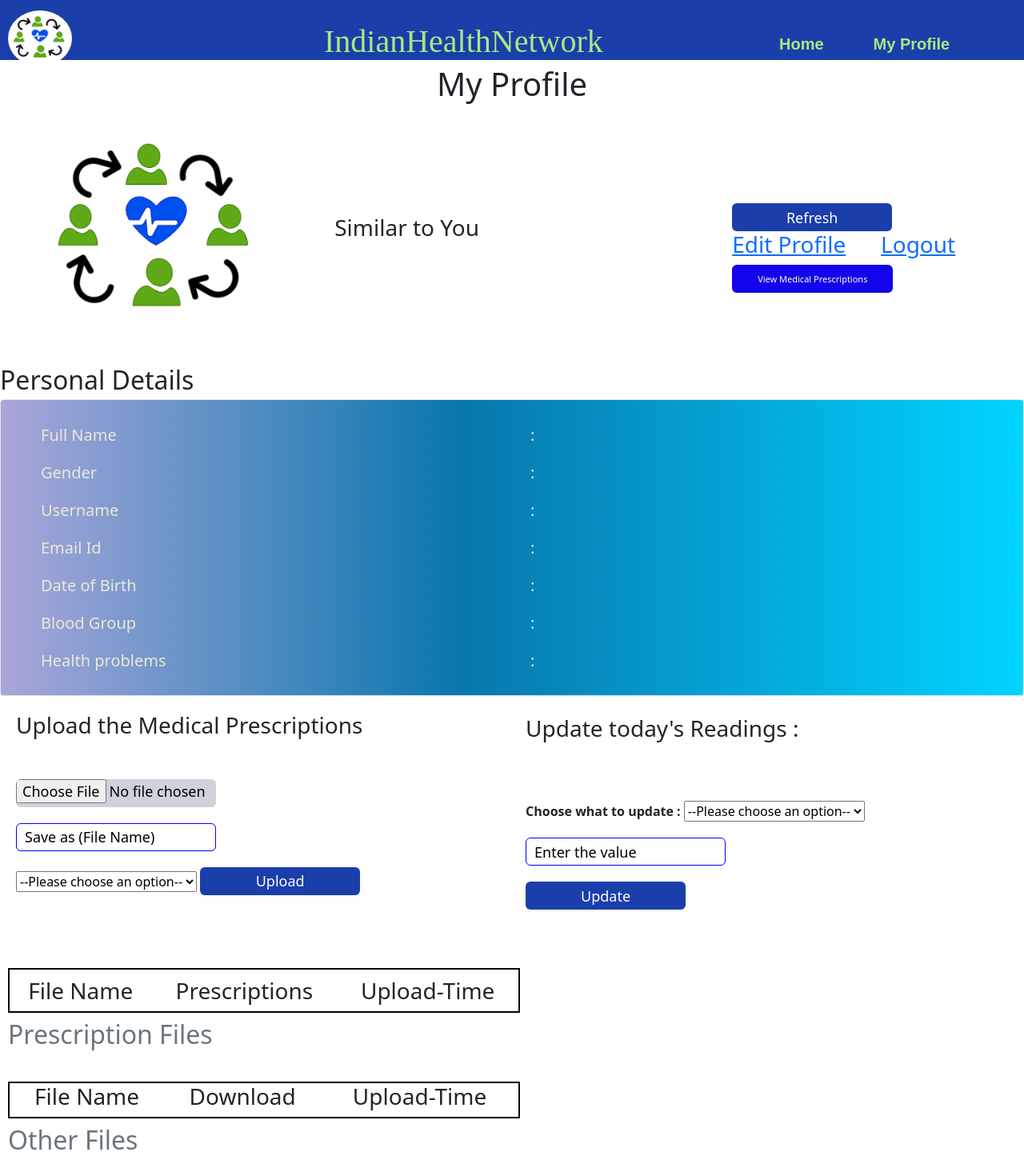
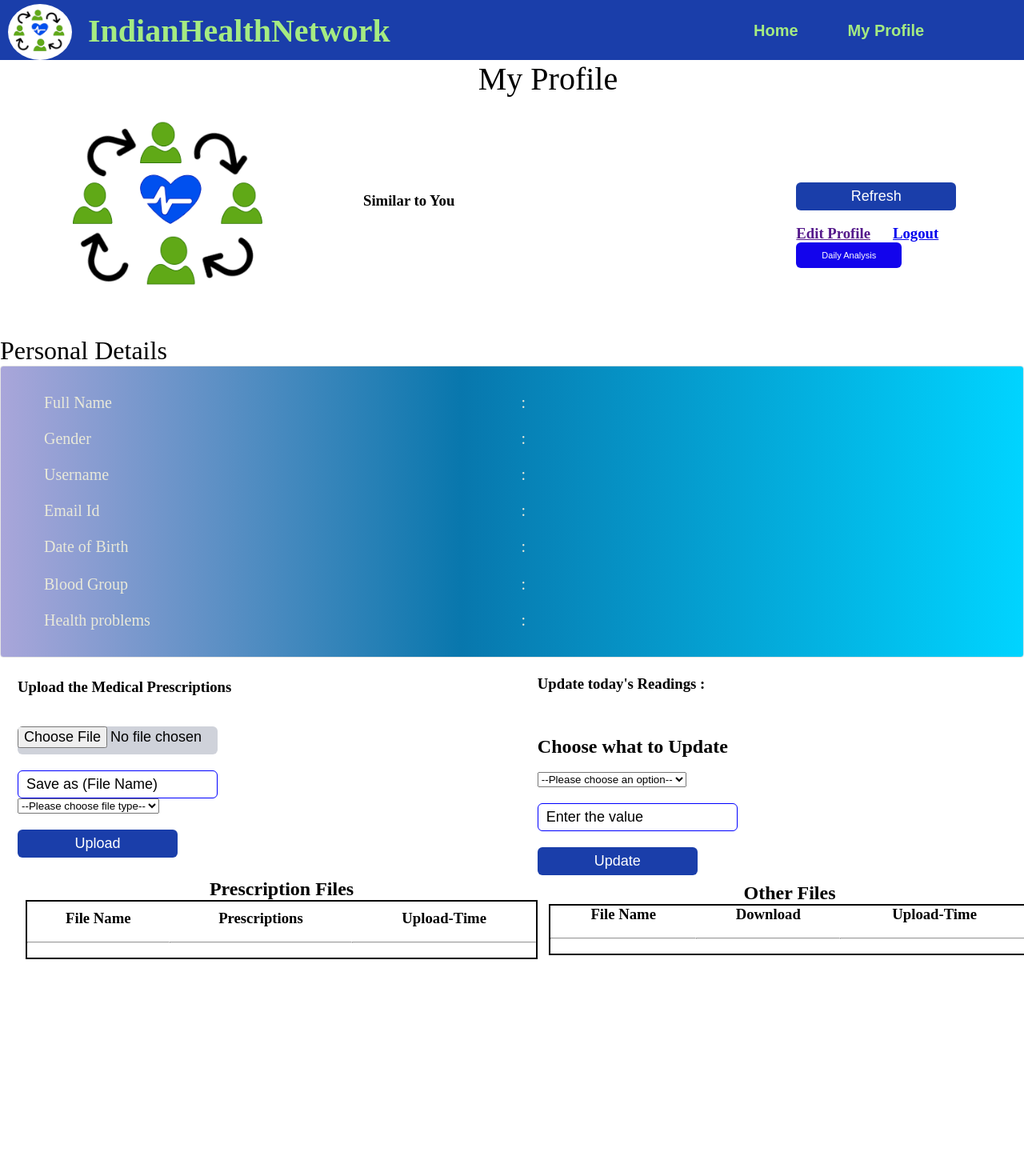
Before and after one commit to Yahid-Basha/symptom-sync, a Django app: page /Data in a window 1280 px wide. Shown: the whole page at 80% size. After the commit the page ends 1199 px from the top, so only its background shows below. Run offline with Django 4.2, Linux system fonts and the light colour scheme.

Commit message:
Update profile.html

```diff
--- a/frontend/templates/profile.html
+++ b/frontend/templates/profile.html
@@ -3,7 +3,7 @@
         <title>Profile | IndianHealthNetwork</title>
         <link rel="icon" href="\static\logo.png" type="image">
         <link rel="stylesheet" type="text/css" href="\static\home.css">
-        <link href="https://cdn.jsdelivr.net/npm/bootstrap@5.2.3/dist/css/bootstrap.min.css" rel="stylesheet" integrity="sha384-rbsA2VBKQhggwzxH7pPCaAqO46MgnOM80zW1RWuH61DGLwZJEdK2Kadq2F9CUG65" crossorigin="anonymous">
+
         <link rel="stylesheet" type="text/css" href="\static\profile.css">
     </head>
     <body>
@@ -28,18 +28,19 @@
                                 <center><img src="/static/logo.png" width="300px" class="profile"></center>
                             </div>
                         </td>
-                        <td>
+                        <td >
                             <table width="400px">
-                                <h3 style="padding:26px ;">Similar to You</h3>
+                                <captio><h3  style="padding:26px ;">Similar to You</h3></captio>
                                 <tr>
                                     <td>
                                         {% for user in usera.cluster_users %}
                                         <h3>{{user}}</h3>
                                         {% endfor %}
                                     </td>
+                                    <br>
                                     <td>
                                         {% for eml in usera.cluster_emails %}
-                                        <h4>{{eml}}</h4>
+                                        <h3>{{eml}}</h3>
                                         {% endfor %}
                                     </td>
                                 </tr>
@@ -51,12 +52,14 @@
                                 <input type="hidden" name="username" value="{{usera.Username}}"><br>
                                 <input type="submit" name="refresh" value="Refresh">
                             </form>
-
+                                        <br>
                                         <a href=""><h3>Edit Profile</a>
                                             &nbsp;&nbsp;&nbsp;&nbsp;
                                         <a href="{% url 'login' %}">Logout</h3></a>
+                                        <button class="button" style="vertical-align:middle"><span>Daily Analysis</span></button>
+
                                     </div>
-                                    <button class="button" onclick="window.location.href= 'https://firebasestorage.googleapis.com/v0/b/indian-health.appspot.com/o/Users%2FTrisha_5%2FPrescriptions%2F11042_2020_10151_Fig2_HTML.png?alt=media&token=f8072fe5-c2f3-4e11-b7fc-711202dd15f5' ">View Medical Prescriptions</button>
+
                         </td>
                     </tr>
                 </table>
@@ -105,6 +108,7 @@
         </table>
         </div>
         <div class="user">
+
             <table width="100%">
                 <tr>
                     <td>
@@ -115,10 +119,11 @@
                         <label><input type="file" name="p_image" id="file" class="inputfile" /></label><br>
                         <input type="text" name="file_name" placeholder="Save as (File Name)"><br>
                         <select name="folder" id="Healthprob-select">
-                            <option value="">--Please choose an option--</option>
+                            <option value="">--Please choose file type--</option>
                             <option value="prescriptions">Prescriptions</option>
                             <option value="Other Files">Other-Files</option>
                         </select>
+                        <br>
                         <input type="submit" value="Upload">
                         </form>
                         <br>
@@ -130,7 +135,8 @@
                         <br>
                         <input type="hidden" name="username" value="{{usera.Username}}"><br>
                         <br>
-                        <label for="Healthprob-select"><b>Choose what to update :</b> </label>
+                        <h2>Choose what to Update</h2>
+                        <br>
                         <select name="readings" id="Healthprob-select">
                             <option value="">--Please choose an option--</option>
                             <option value="Blood Pressure">Blood Pressure</option>
@@ -146,15 +152,19 @@
                     </td>
                 </tr>
             </table>
-            <br>
-        </div>
-        <div>
-                <br>
-                <table  style="border-collapse: collapse; border: 2px solid black; margin-left: 10px; border-radius: 8px; width: 50%;">
+            <table width="100%">
+                <tr>
+              <td>
+                <table  style="border-collapse: collapse; border: 2px solid black; margin-left: 10px; border-radius: 8px; width :100%">
                     <caption><h2>Prescription Files</h2></caption>
                     <tr>
                         <td>
+                        <table>
+                            <tr>
                             <h3 style="text-align:center; padding-top:10px">File Name</h3>
+                            <br>
+                            <hr>
+                            <br>
                             <div class="container">
                                 <div class="row">
                                     {% for i in usera.pfile_names %}
@@ -166,16 +176,22 @@
                                     {% endfor %}
                                 </div>
                             </div>
-
+                        </tr>
+                        </table>
                         </td>
                         <td>
+                        <table>
+                            <tr>
                             <h3 style="text-align:center; padding-top:10px"> Prescriptions</h3>
+                            <br>
+                            <hr>
+                            <br>
                             <div class="container">
                                 <div class="row">
                                     {% for i in usera.prescriptions_urls %}
                                     <div class="col-md-4">
                                         <div class="card">
-                                           <button class="button" onclick="window.location.href= '{{i}}' ">View</button>
+                                           <center><a href= '{{i}}' >View</a></center>
                                             <br>
 
                                         </div>
@@ -183,9 +199,16 @@
                                     {% endfor %}
                                 </div>
                             </div>
+                        </tr>
+                        </table>
                         </td>
                         <td>
+                        <table>
+                            <tr>
                             <h3 style="text-align:center; padding-top:10px;">Upload-Time</h3>
+                            <br>
+                            <hr>
+                            <br>
                             <div class="container">
                                 <div class="row">
                                     {% for i in usera.prescriptions_times %}
@@ -197,18 +220,21 @@
                                     {% endfor %}
                                 </div>
                             </div>
+                        </tr>
+                        </table>
                         </td>
                     </tr>
                 </table>
-            </div>
-
-
-            <br>
-    <table style="border-collapse: collapse; border: 2px solid black; margin-left: 10px; border-radius: 8px; width:50%">
+            </td>
+        <td style="padding-left:12px ;">
+    <table style="border-collapse: collapse; border: 2px solid black; margin-left: 10px; border-radius: 8px; width:100%">
         <caption><h2>Other Files</h2></caption>
         <tr>
             <td>
                 <h3 style="text-align:center; ">File Name</h3>
+                <br>
+                <hr>
+                <br>
                 <div class="container">
                     <div class="row">
                         {% for i in usera.ofile_names %}
@@ -224,6 +250,9 @@
             </td>
             <td>
                 <h3 style="text-align:center; ">Download</h3>
+                <br>
+                <hr>
+                <br>
                 <div class="container">
                     <div class="row">
                         {% for i in usera.others_urls %}
@@ -238,6 +267,9 @@
             </td>
             <td>
                 <h3 style="text-align:center; ">Upload-Time</h3>
+                <br>
+                <hr>
+                <br>
                 <div class="container">
                     <div class="row">
                         {% for i in usera.others_times %}
@@ -252,6 +284,10 @@
             </td>
         </tr>
     </table>
+    </td>
+</tr>
+</table>
+    </div>
 </div>
 
 
```
